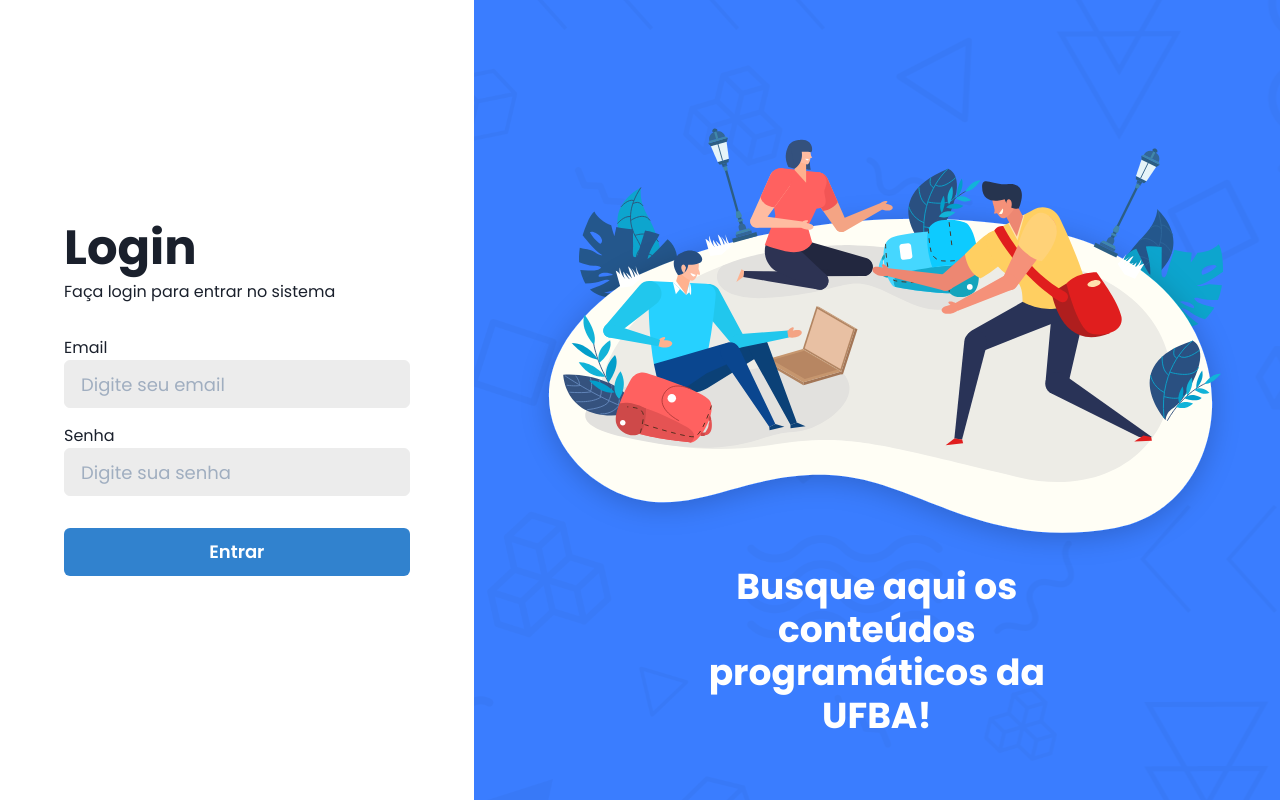
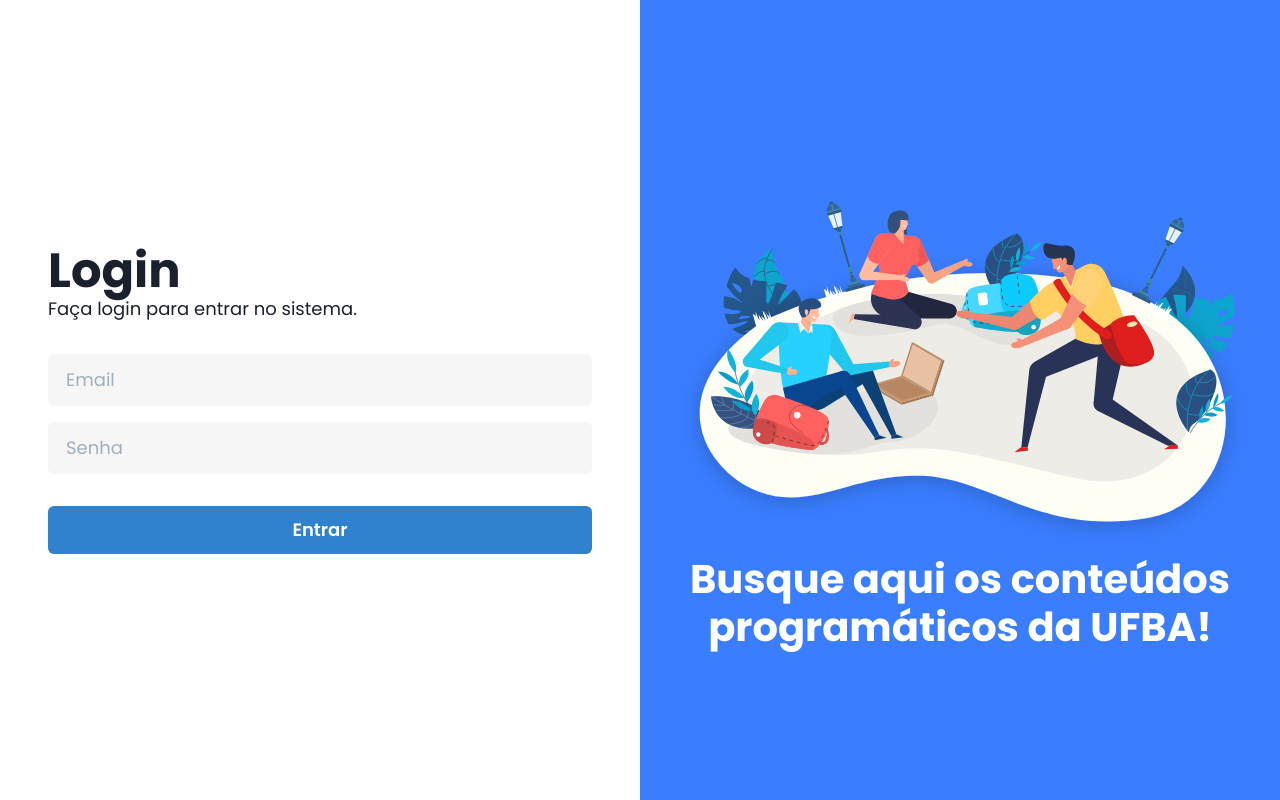
Before and after one commit to MATE85-Grupo4-20221/app-bdcp, a React (Create React App) app: page /entrar in a window 1280 px wide. Built offline with nearby package versions, Linux system fonts and the light colour scheme; no server answers.

Commit message:
feat: add validation on LoginPage and integrate AuthProvider

```diff
--- a/src/components/Header/index.tsx
+++ b/src/components/Header/index.tsx
@@ -1,19 +1,37 @@
-import { Button, Heading, HStack } from '@chakra-ui/react'
+import { Box, Button, Heading, HStack } from '@chakra-ui/react'
 import React from 'react'
 import { Link } from 'react-router-dom'
+
+import { useAuth } from 'contexts/auth'
 
 export interface HeaderProps {}
 
 export const Header: React.FC<HeaderProps> = () => {
+  const auth = useAuth()
+
   return (
     <HStack as='nav' h='80px' px='8' flexShrink={0} bgColor='primary.500'>
       <Heading flex={1} color='white' size='md'>
         Grupo 4
       </Heading>
 
-      <Link to='/entrar'>
-        <Button colorScheme='white'>Entrar</Button>
-      </Link>
+      <Box>
+        {auth.isAuthenticated && (
+          <Button mr={4} colorScheme='secondary'>
+            Adicionar disciplina
+          </Button>
+        )}
+
+        {!auth.isAuthenticated ? (
+          <Link to='/entrar'>
+            <Button colorScheme='white'>Entrar</Button>
+          </Link>
+        ) : (
+          <Button colorScheme='white' onClick={auth.logout}>
+            Sair
+          </Button>
+        )}
+      </Box>
     </HStack>
   )
 }
--- /dev/null
+++ b/src/components/Input/index.tsx
@@ -0,0 +1,66 @@
+import {
+  Input as ChakraInput,
+  FormControl,
+  FormLabel,
+  FormHelperText,
+} from '@chakra-ui/react'
+import React from 'react'
+import { Controller, useController, UseControllerProps } from 'react-hook-form'
+
+export interface InputProps extends UseControllerProps<any> {
+  type?: React.HTMLInputTypeAttribute
+  label?: string
+  placeholder?: string
+}
+
+const InputController: React.FC<InputProps> = ({
+  name,
+  type = 'text',
+  label,
+  placeholder,
+  rules,
+  control,
+}) => {
+  const {
+    field: { onChange, onBlur, value, ref },
+    fieldState: { invalid, error },
+  } = useController({
+    name,
+    control,
+    rules,
+    defaultValue: '',
+  })
+
+  return (
+    <FormControl isInvalid={invalid}>
+      {label && (
+        <FormLabel _invalid={{ color: 'red' }} htmlFor={name}>
+          {label}
+        </FormLabel>
+      )}
+      <ChakraInput
+        ref={ref}
+        id={name}
+        type={type}
+        placeholder={placeholder}
+        value={value}
+        onChange={onChange}
+        onBlur={onBlur}
+        py={6}
+        variant='filled'
+        bgColor='gray.100'
+        size='lg'
+      />
+      {invalid && <FormHelperText color='red'>{error?.message}</FormHelperText>}
+    </FormControl>
+  )
+}
+
+export const Input = (inputProps: InputProps) => {
+  return (
+    <Controller
+      {...inputProps}
+      render={props => <InputController {...inputProps} {...props} />}
+    />
+  )
+}
--- a/src/components/Layout/index.tsx
+++ b/src/components/Layout/index.tsx
@@ -1,12 +1,13 @@
-import { Flex, VStack } from '@chakra-ui/react'
+import { Box, Flex, Heading, HStack, Image, VStack } from '@chakra-ui/react'
 import React from 'react'
 import { Outlet } from 'react-router-dom'
 
+import authImage from 'assets/images/image.svg'
 import { Header } from 'components/Header'
 
-export interface LayoutProps {}
+export interface PublicLayoutProps {}
 
-export const Layout: React.FC<LayoutProps> = () => {
+export const PublicLayout: React.FC<PublicLayoutProps> = () => {
   return (
     <VStack h='100%' alignItems='stretch' spacing={0}>
       <Header />
@@ -17,3 +18,47 @@
     </VStack>
   )
 }
+
+export interface ProtectedLayoutProps {}
+
+export const ProtectedLayout: React.FC<ProtectedLayoutProps> = ({
+  children,
+}) => {
+  return (
+    <HStack h='100%' spacing={0} alignItems='center'>
+      <Box
+        w={{
+          base: '100%',
+          xl: '640px',
+          lg: '480px',
+        }}
+      >
+        <Outlet />
+      </Box>
+
+      <VStack
+        h='100%'
+        px={8}
+        display={{ base: 'none', lg: 'flex' }}
+        flex={1}
+        alignItems='center'
+        justifyContent='center'
+        bgColor='primary.500'
+      >
+        <Image w='100%' maxWidth='600px' src={authImage} alt='Estudantes' />
+
+        <Heading
+          maxW='600px'
+          color='white'
+          fontSize={{
+            xl: '40px',
+            lg: '32px',
+          }}
+          textAlign='center'
+        >
+          Busque aqui os conteúdos programáticos da UFBA!
+        </Heading>
+      </VStack>
+    </HStack>
+  )
+}
--- a/src/pages/LoginPage/index.tsx
+++ b/src/pages/LoginPage/index.tsx
@@ -1,12 +1,23 @@
-import { Input, Button, Heading, useToast } from '@chakra-ui/react'
+import { Button, Heading, Box, VStack, Text, useToast } from '@chakra-ui/react'
+import { yupResolver } from '@hookform/resolvers/yup'
 import React, { useState } from 'react'
+import { useForm } from 'react-hook-form'
 import { useNavigate } from 'react-router-dom'
+import * as Yup from 'yup'
 
-import loginImage from 'assets/images/image.svg'
+import { Input } from 'components/Input'
 import { useAuth } from 'contexts/auth'
 import { AppError } from 'errors'
 
-import './style.css'
+interface LoginFormValues {
+  email: string
+  password: string
+}
+
+const loginSchema = Yup.object().shape({
+  email: Yup.string().email('E-mail inválido.').required('Campo obrigatório.'),
+  password: Yup.string().required('Campo obrigatório.'),
+})
 
 export const LoginPage: React.FC = () => {
   const auth = useAuth()
@@ -14,12 +25,13 @@
   const navigate = useNavigate()
 
   const [loading, setLoading] = useState(false)
-  const [email, setEmail] = useState('')
-  const [password, setPassword] = useState('')
 
-  const handleSubmit = async (e: React.FormEvent<HTMLFormElement>) => {
-    e.preventDefault()
+  const { control, handleSubmit } = useForm<LoginFormValues>({
+    mode: 'onChange',
+    resolver: yupResolver(loginSchema),
+  })
 
+  const handleLogin = async ({ email, password }: LoginFormValues) => {
     try {
       setLoading(true)
 
@@ -39,50 +51,39 @@
   }
 
   return (
-    <section>
-      <div className='left'>
-        <div>
+    <VStack px={12} spacing={8} alignItems='stretch'>
+      <Box>
         <Heading className='title' size='2xl'>
           Login
         </Heading>
-          <p>Faça login para entrar no sistema</p>
-        </div>
-        <form onSubmit={handleSubmit}>
-          <label htmlFor='email'>Email</label>
+        <Text fontSize='lg'>Faça login para entrar no sistema.</Text>
+      </Box>
+
+      <VStack as='form' spacing={4} alignItems='stretch'>
         <Input
           name='email'
           type='email'
-            placeholder='Digite seu email'
-            size='lg'
-            value={email}
-            onChange={e => setEmail(e.target.value)}
+          placeholder='Email'
+          control={control}
         />
-          <label htmlFor='password'>Senha</label>
+
         <Input
           name='password'
           type='password'
-            placeholder='Digite sua senha'
-            size='lg'
-            value={password}
-            onChange={e => setPassword(e.target.value)}
+          placeholder='Senha'
+          control={control}
         />
+      </VStack>
       <Button
+        type='submit'
         disabled={loading}
         isLoading={loading}
-            type='submit'
+        onClick={handleSubmit(handleLogin)}
         colorScheme='blue'
         size='lg'
       >
         Entrar
       </Button>
-        </form>
-      </div>
-      <div className='right'>
-        <img src={loginImage} alt='imagem do login' />
-        <Heading className='message'>
-          Busque aqui os conteúdos programáticos da UFBA!
-        </Heading>
-      </div>
-    </section>
+    </VStack>
   )
 }
--- a/src/pages/LoginPage/style.css
+++ /dev/null
@@ -1,53 +0,0 @@
-section {
-  display: flex;
-  width: 100vw;
-  height: 100vh;
-  align-items: center;
-  justify-content: center;
-}
-
-.left {
-  flex: 30%;
-  display: flex;
-  flex-direction: column;
-  justify-content: center;
-  gap: 2rem;
-  margin: 4rem;
-}
-
-.left form input {
-  width: 100%;
-  background-color: #ECECEC;
-  margin-bottom: 1rem;
-}
-
-.left form button {
-  width: 100%;
-  margin-top: 1rem;
-}
-
-.right {
-  flex: 70%;
-  background-image: url('../../assets//images/background.svg');
-  background-color: #3A7DFF;
-  display: flex;
-  flex-direction: column;
-  align-items: center;
-  justify-content: center;
-  height: 100vh;
-  /* width: 100vw; */
-}
-
-.title {
-  margin-bottom: 0.5rem;
-}
-
-.message {
-  color: white;
-  width: 50%;
-  text-align: center;
-}
-
-img {
-  width: 90%;
-}
--- a/src/routes.tsx
+++ b/src/routes.tsx
@@ -8,7 +8,7 @@
   useLocation,
 } from 'react-router-dom'
 
-import { Layout } from 'components/Layout'
+import { ProtectedLayout, PublicLayout } from 'components/Layout'
 import { useAuth } from 'contexts/auth'
 import { ComponentListPage, ComponentDetailsPage, LoginPage } from 'pages'
 
@@ -48,7 +48,7 @@
   return (
     <Router>
       <Routes>
-        <Route path='/' element={<Layout />}>
+        <Route element={<PublicLayout />}>
           <Route index element={<Navigate to='/disciplinas' replace />} />
 
           <Route path='disciplinas' element={<ComponentListPage />}>
@@ -57,13 +57,14 @@
         </Route>
 
         <Route
-          path='/entrar'
           element={
             <ProtectedRoute>
-              <LoginPage />
+              <ProtectedLayout />
             </ProtectedRoute>
           }
-        />
+        >
+          <Route path='/entrar' element={<LoginPage />} />
+        </Route>
       </Routes>
     </Router>
   )
```
Lines whose indentation alone changed are shown as unchanged.
